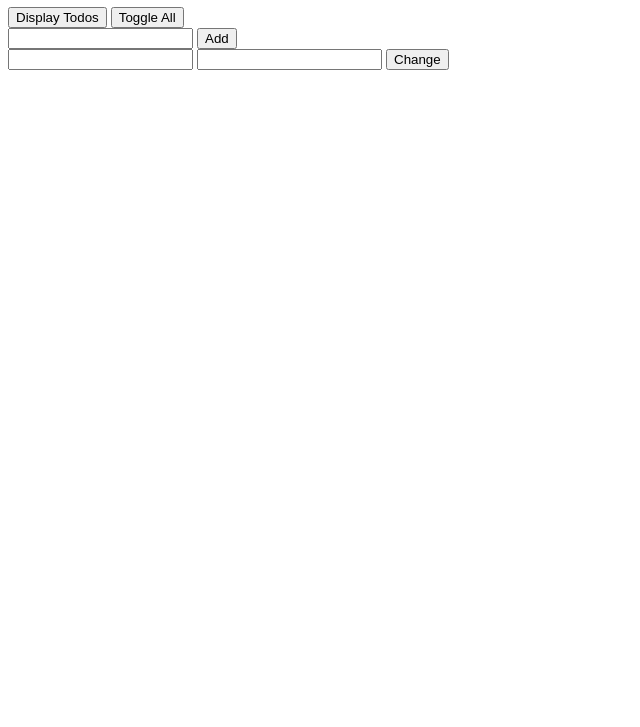
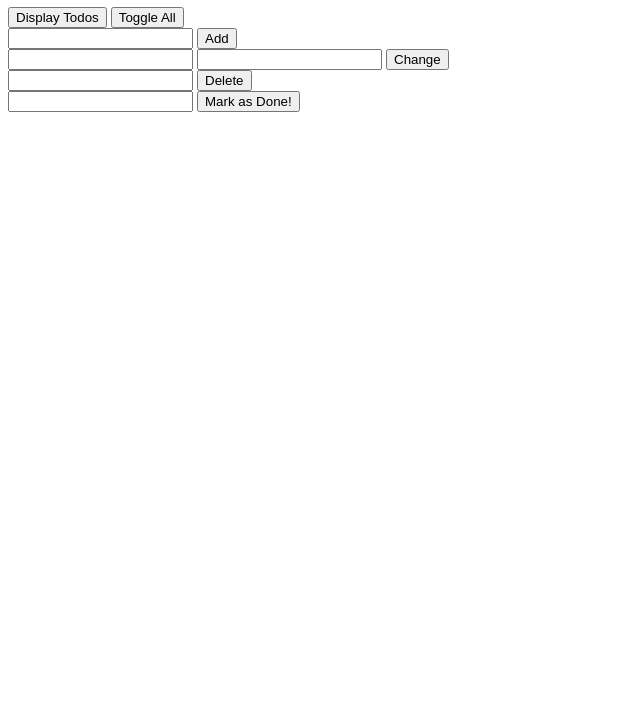
Before and after one commit to adamorlowskipoland/to-do-list-app, a plain HTML site: page index.html in a window 1280 px wide. Shown: the part 73-800 px from the top of the page, without its empty margins (0-640 px from the left). Drawn offline with Linux system fonts and the light colour scheme.

Commit message:
added delete, toggle buttons and handlers

```diff
--- a/index.html
+++ b/index.html
@@ -24,6 +24,17 @@
         <button onclick="handlers.changeTodo()">Change</button>
     </div>
 
+    <div>
+        <input id="deleteTodoPositionInput" type="number">
+        <button onclick="handlers.deleteTodo()">Delete</button>
+    </div>
+
+
+    <div>
+        <input id="toggleCompletedPositionInput" type="number">
+        <button onclick="handlers.toggleCompleted()">Mark as Done!</button>
+    </div>
+
     <script src="script.js"></script>
 </body>
 </html>
--- a/script.js
+++ b/script.js
@@ -74,9 +74,6 @@ var handlers = {
     displayTodos: function () {
         todoList.displayTodos();
     },
-    toggleAll: function () {
-        todoList.toggleAll();
-    },
     addTodo: function () {
         var addTodoTextInput = document.getElementById("addTodoTextInput");
         todoList.addTodo(addTodoTextInput.value);
@@ -88,6 +85,19 @@ var handlers = {
         todoList.changeTodo(changeTodoPositionInput.valueAsNumber, changeTodoTextInput.value);
         changeTodoPositionInput.value = "";
         changeTodoTextInput.value = "";
+    },
+    deleteTodo: function () {
+        var deleteTodoPositionInput = document.getElementById("deleteTodoPositionInput");
+        todoList.deleteTodo(deleteTodoPositionInput.valueAsNumber);
+        deleteTodoPositionInput.value = "";
+    },
+    toggleCompleted: function () {
+        var toggleCompletedPositionInput = document.getElementById("toggleCompletedPositionInput");
+        todoList.toggleCompleted(toggleCompletedPositionInput.valueAsNumber);
+        toggleCompletedPositionInput.value = "";
+    },
+    toggleAll: function () {
+        todoList.toggleAll();
     }
 }
 
```
